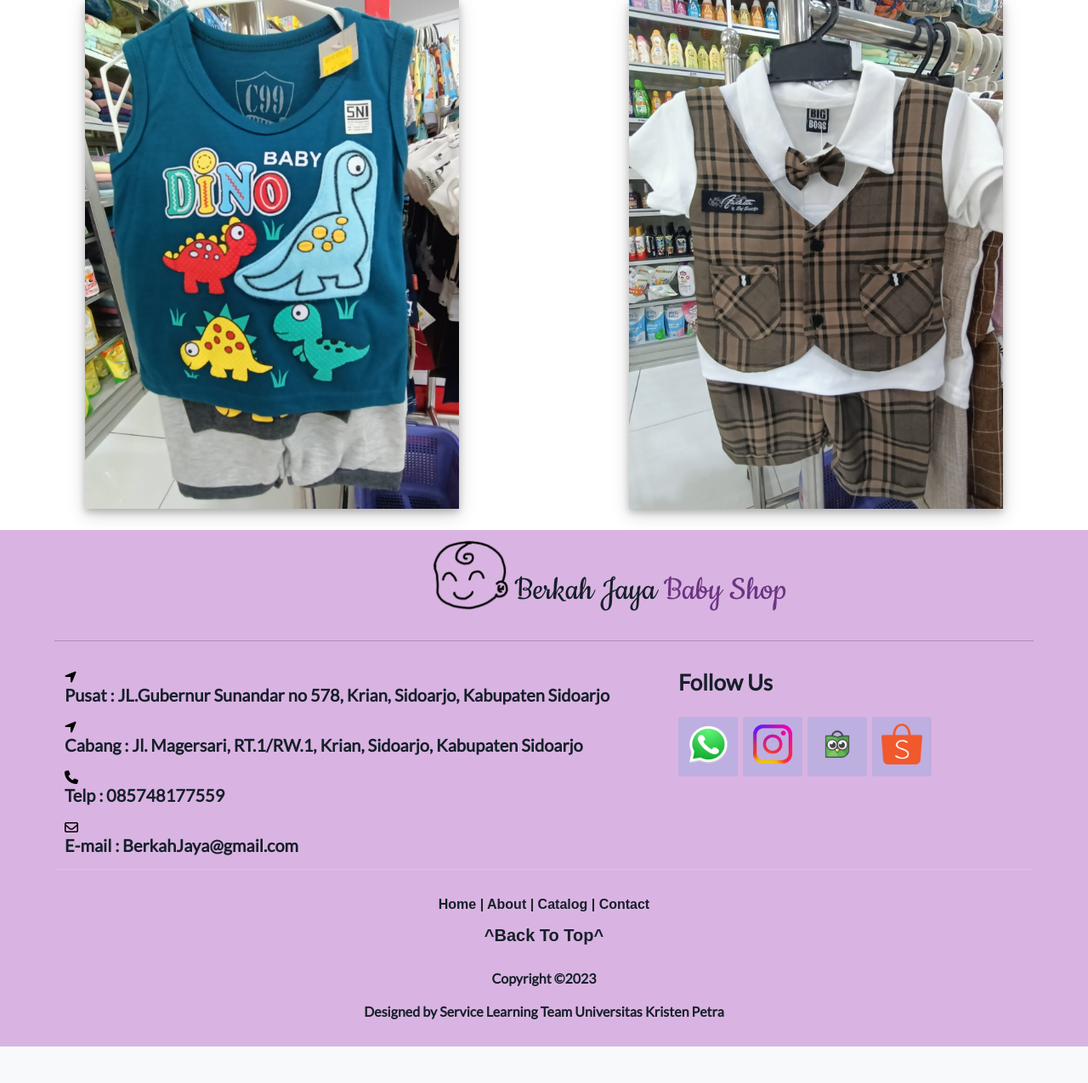
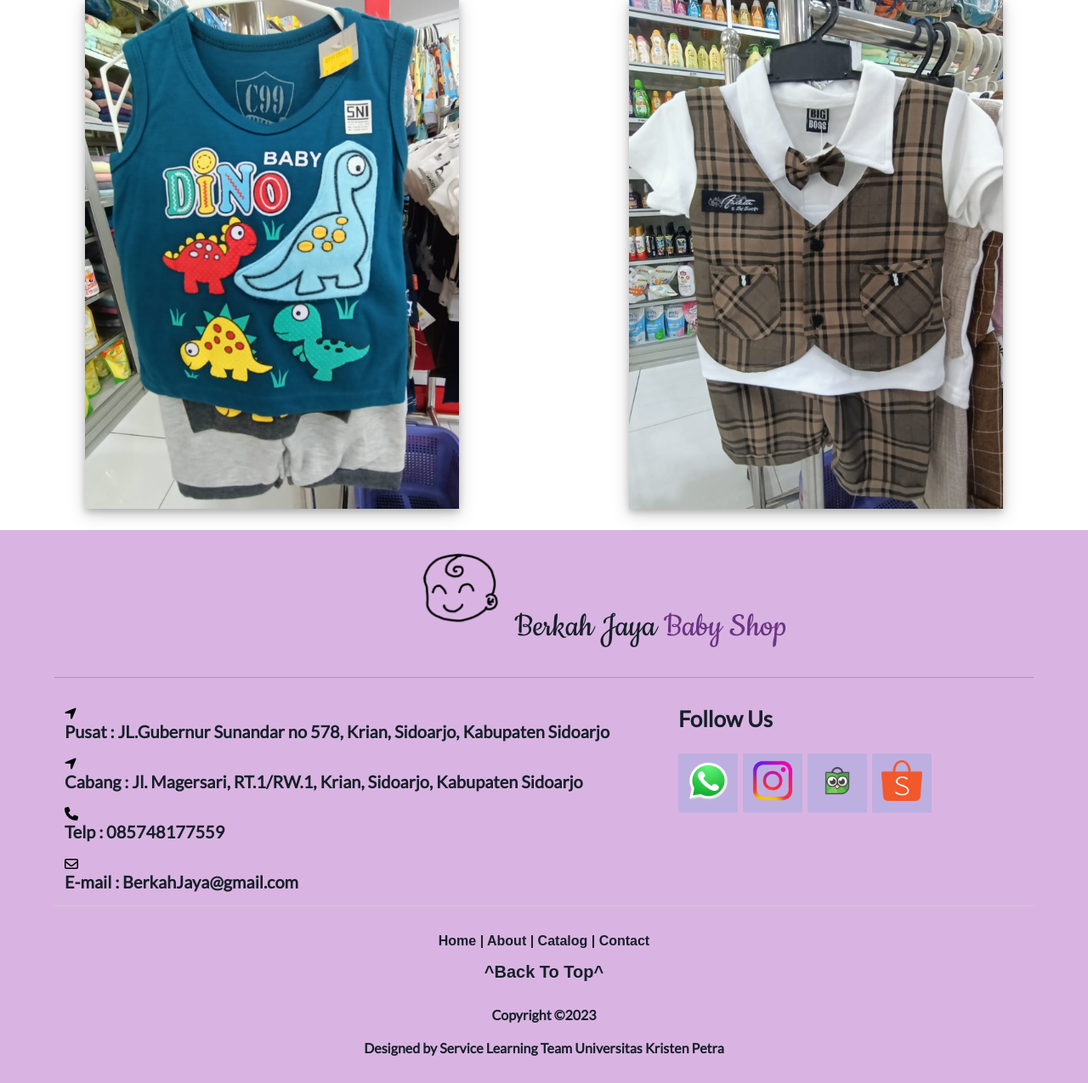
Before and after one commit to alfredwisana/komal, a PHP site: page /index.php in a window 1280 px wide. Shown: the part 3286-4561 px from the top of the page at 85% size. Before the commit the page ends 4518 px from the top, so only its background shows below. Run offline with PHP 8.4, Linux system fonts and the light colour scheme; data comes from the database, SQL or seed files in the repository; data that the repository does not hold is empty; some libraries are stand-ins or nearby versions.

Commit message:
Update footer3.php

```diff
--- a/footer3.php
+++ b/footer3.php
@@ -25,8 +25,8 @@
 
     <footer>
         <div>
-            <p style="text-align:justify;"><img src="images/logo.png" style="margin-left: 38%; width: 100px; margin-top: -3.6%;" />
-            <h3 style="padding-left: 47%; margin-top: -6.5%; margin-bottom: 3%;"><span>Berkah Jaya</span> Baby Shop</h3></p>
+            <p style="text-align:justify;"><img src="../images/logo.png" style="margin-left: 37%; width: 100px; margin-top: -2.3%;" />
+            <h3 style="padding-left: 47%; margin-top: -4.1%; margin-bottom: 3%;"><span>Berkah Jaya</span> Baby Shop</h3></p>
             <hr/>
         </div>
 
```
